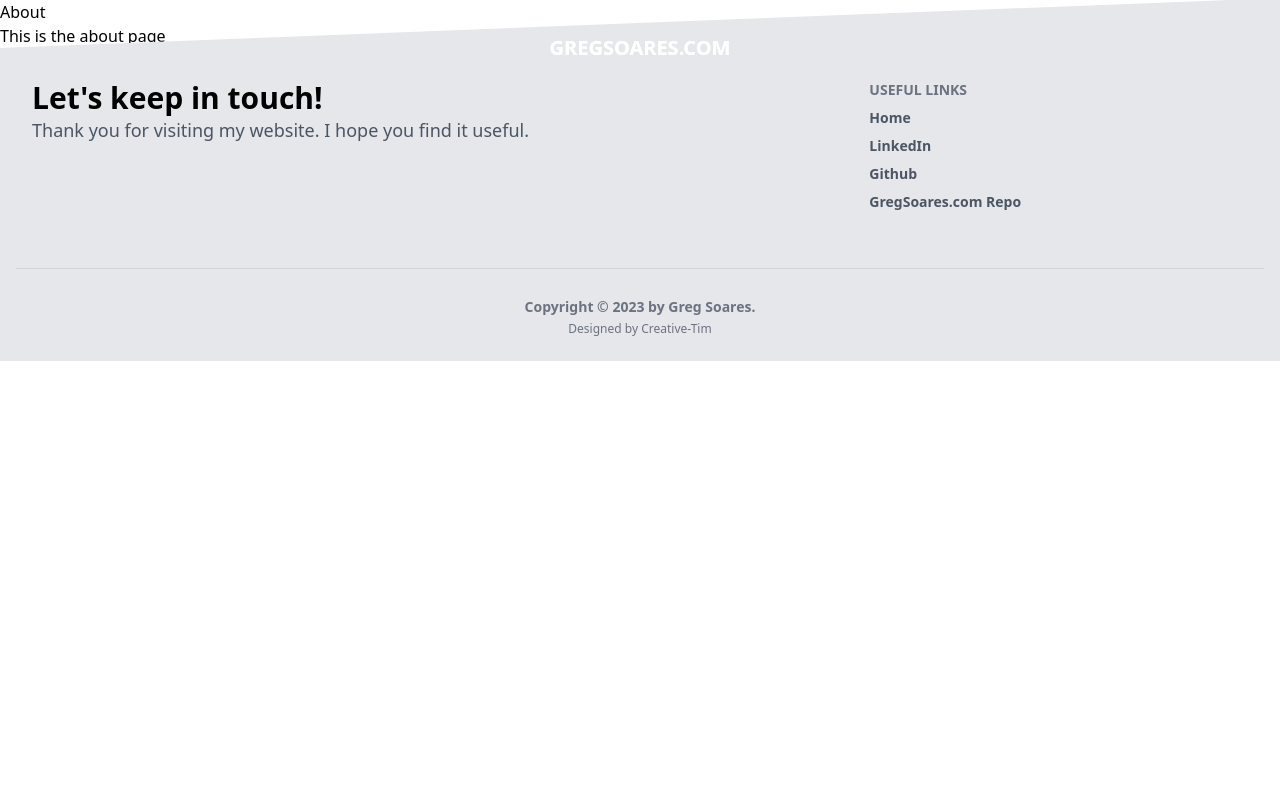
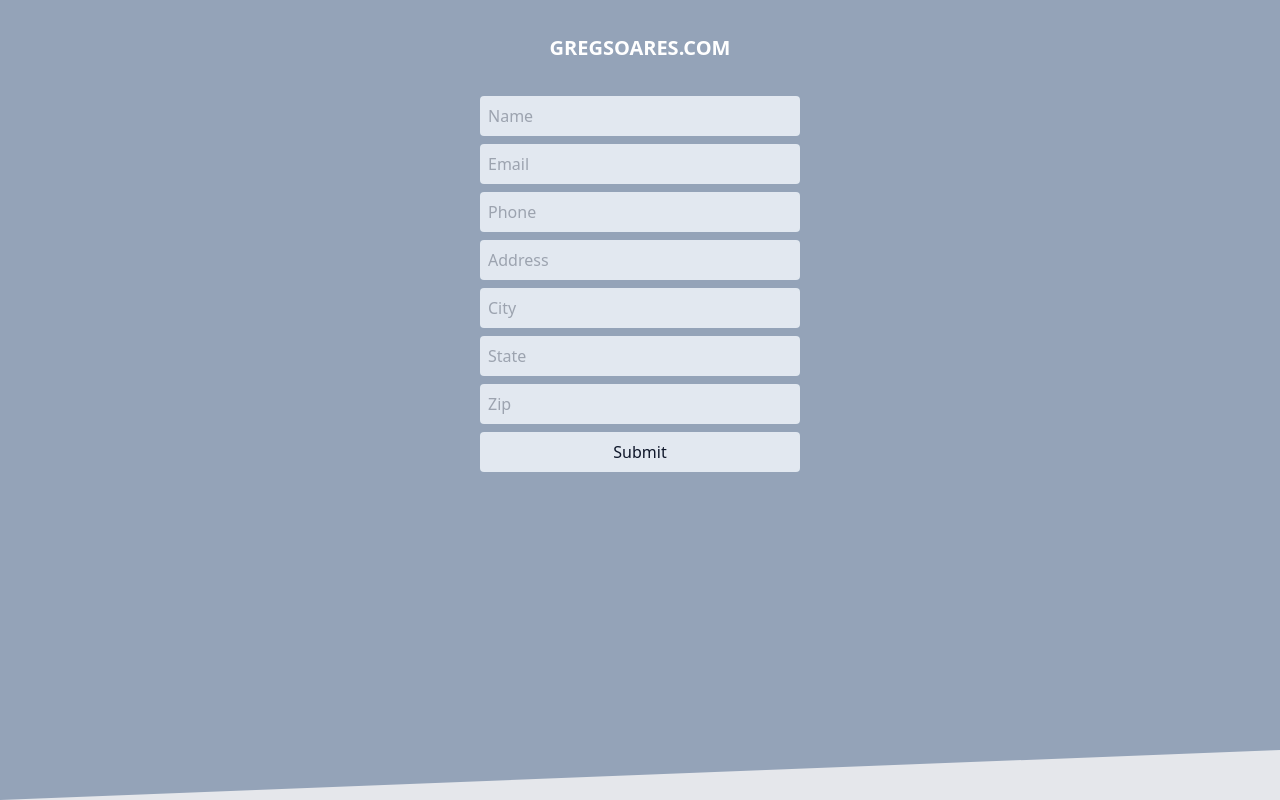
Before and after one commit to gregsoares/gregsoares.com, a React (Vite) app: page /about in a window 1280 px wide. Shown: the top 800 px of the page. Built offline with nearby package versions, Linux system fonts and the light colour scheme.

Commit message:
added contact form and email feature

```diff
--- a/package.json
+++ b/package.json
@@ -6,9 +6,11 @@
   "scripts": {
     "dev": "vite",
     "build": "vite build --emptyOutDir",
-    "preview": "vite preview"
+    "preview": "vite preview",
+    "deploy": "aws s3 sync build/ s3://www.gregsoares.com"
   },
   "dependencies": {
+    "@emailjs/browser": "^3.10.0",
     "react": "^18.2.0",
     "react-dom": "^18.2.0",
     "react-router-dom": "^6.7.0"
--- a/src/Pages/About/About.jsx
+++ b/src/Pages/About/About.jsx
@@ -1,11 +1,210 @@
-import TopNav from '../../components/Molecules/TopNav/TopNav'
+import { useRef, useState, useReducer, useEffect } from 'react'
 
 const About = () => {
+  const [error, setError] = useState(false)
+  const [dataList, setDataList] = useReducer((state, newState) => {
+    return [...state, newState]
+  }, [])
+
+  const nameRef = useRef(null)
+  const emailRef = useRef(null)
+  const phoneRef = useRef(null)
+  const addressRef = useRef(null)
+  const cityRef = useRef(null)
+  const stateRef = useRef(null)
+  const zipRef = useRef(null)
+
+  function isFormFilled() {
+    const inputData = {
+      name: { value: nameRef.current.value, error: false },
+      email: { value: emailRef.current.value, error: false },
+      phone: { value: phoneRef.current.value, error: false },
+      address: { value: addressRef.current.value, error: false },
+      city: { value: cityRef.current.value, error: false },
+      state: { value: stateRef.current.value, error: false },
+      zip: { value: zipRef.current.value, error: false },
+    }
+
+    if (!inputData?.name?.value) {
+      inputData.name.error = true
+    }
+    if (!inputData?.email?.value) {
+      inputData.email.error = true
+    }
+    if (!inputData?.phone?.value) {
+      inputData.phone.error = true
+    }
+    if (!inputData?.address?.value) {
+      inputData.address.error = true
+    }
+    if (!inputData?.city?.value) {
+      inputData.city.error = true
+    }
+    if (!inputData?.state?.value) {
+      inputData.state.error = true
+    }
+    if (!inputData?.zip?.value) {
+      inputData.zip.error = true
+    }
+    console.log('updateDataList()::inputData: ', inputData)
+    return inputData
+  }
+
+  function resetInputFields() {
+    nameRef.current.value = ''
+    emailRef.current.value = ''
+    phoneRef.current.value = ''
+    addressRef.current.value = ''
+    cityRef.current.value = ''
+    stateRef.current.value = ''
+    zipRef.current.value = ''
+  }
+  function updateDataList() {
+    setError(false)
+    const formDataWithErrorState = isFormFilled()
+
+    if (
+      formDataWithErrorState?.name?.error ||
+      formDataWithErrorState?.email?.error ||
+      formDataWithErrorState?.phone?.error ||
+      formDataWithErrorState?.address?.error ||
+      formDataWithErrorState?.city?.error ||
+      formDataWithErrorState?.state?.error ||
+      formDataWithErrorState?.zip?.error
+    ) {
+      setError(true)
+    } else {
+      resetInputFields()
+    }
+    setDataList(formDataWithErrorState)
+  }
+
+  useEffect(() => {
+    if (error) {
+      setTimeout(() => {
+        setError(false)
+      }, 3000)
+    }
+  }, [error])
+
+  console.log('error State: ', error)
   return (
-    <div className='h-full'>
-      <TopNav />
-      <h1>About</h1>
-      <p>This is the about page</p>
+    <div className='py-24 bg-slate-400 min-h-screen'>
+      <section id='formSection'>
+        <form
+          className='flex flex-col items-center justify-center w-1/2 mx-auto'
+          onSubmit={e => {
+            e.preventDefault()
+            updateDataList()
+          }}
+        >
+          <input
+            className={`w-1/2 p-2 mb-2 text-slate-900 bg-slate-200 rounded ${
+              dataList?.name?.error && 'bg-red-200'
+            }`}
+            type='text'
+            placeholder='Name'
+            id='name'
+            ref={nameRef}
+          />
+          <input
+            className={`w-1/2 p-2 mb-2 text-slate-900 bg-slate-200 rounded ${
+              dataList?.email?.error && 'bg-red-200'
+            }`}
+            type='text'
+            placeholder='Email'
+            id='email'
+            ref={emailRef}
+          />
+          <input
+            className={`w-1/2 p-2 mb-2 text-slate-900 bg-slate-200 rounded ${
+              dataList?.phone?.error && 'bg-red-200'
+            }`}
+            type='text'
+            placeholder='Phone'
+            id='phone'
+            ref={phoneRef}
+          />
+          <input
+            className={`w-1/2 p-2 mb-2 text-slate-900 bg-slate-200 rounded ${
+              dataList?.address?.error && 'bg-red-200'
+            }`}
+            type='text'
+            placeholder='Address'
+            id='address'
+            ref={addressRef}
+          />
+          <input
+            className={`w-1/2 p-2 mb-2 text-slate-900 bg-slate-200 rounded ${
+              dataList?.city?.error && 'bg-red-200'
+            }`}
+            type='text'
+            placeholder='City'
+            id='city'
+            ref={cityRef}
+          />
+          <input
+            className={`w-1/2 p-2 mb-2 text-slate-900 bg-slate-200 rounded ${
+              dataList?.state?.error && 'bg-red-200'
+            }`}
+            type='text'
+            placeholder='State'
+            id='state'
+            ref={stateRef}
+          />
+          <input
+            className={`w-1/2 p-2 mb-2 text-slate-900 bg-slate-200 rounded ${
+              dataList?.zip?.error && 'bg-red-200'
+            }`}
+            type='text'
+            placeholder='Zip'
+            id='zip'
+            ref={zipRef}
+          />
+          <button
+            className='w-1/2 p-2 mb-2 text-slate-900 bg-slate-200 rounded'
+            type='submit'
+          >
+            Submit
+          </button>
+        </form>
+      </section>
+      <section id='displayDataSection'>
+        <div className='flex flex-col items-center justify-center w-1/2 mx-auto'>
+          {dataList.map((item, index) =>
+            item?.name?.value ? (
+              <div
+                key={index}
+                className='flex flex-col items-center justify-center w-full p-2 mb-2 text-slate-900 bg-slate-200 rounded'
+              >
+                <label htmlFor='name'>
+                  Name<p>{item?.name.value}</p>
+                </label>
+                <label htmlFor='email'>
+                  Email<p>{item?.email.value}</p>
+                </label>
+                <label htmlFor='phone'>
+                  Phone<p>{item?.phone.value}</p>
+                </label>
+                <label htmlFor='address'>
+                  Address<p>{item?.address.value}</p>
+                </label>
+                <label htmlFor='city'>
+                  City<p>{item?.city.value}</p>
+                </label>
+                <label htmlFor='state'>
+                  State<p>{item?.state.value}</p>
+                </label>
+                <label htmlFor='zip'>
+                  Zip<p>{item?.zip.value}</p>
+                </label>
+              </div>
+            ) : (
+              ''
+            )
+          )}
+        </div>
+      </section>
     </div>
   )
 }
--- a/src/Pages/Home/Home.jsx
+++ b/src/Pages/Home/Home.jsx
@@ -17,7 +17,7 @@ const Home = () => {
 
         {/* <Heroes /> */}
         {/* <TrippleIconIntro /> */}
-        {/* <ContactForm /> */}
+        <ContactForm />
       </main>
     </>
   )
--- a/src/components/Molecules/ContactForm/ContactForm.jsx
+++ b/src/components/Molecules/ContactForm/ContactForm.jsx
@@ -1,68 +1,98 @@
-import React from "react";
+import { useRef } from 'react'
+import emailjs from '@emailjs/browser'
 
 const ContactForm = () => {
+  const formRef = useRef()
+  const handleSubmit = e => {
+    e.preventDefault()
+    console.log('formRef: \n', formRef.current)
+    emailjs
+      .sendForm(
+        'service_nrcrtt7',
+        'template_a004y3v',
+        formRef.current,
+        'G_7Uq3PGyX3qRNPFC'
+      )
+      .then(
+        result => {
+          console.log(result.text)
+        },
+        error => {
+          console.log(error.text)
+        }
+      )
+  }
+
   return (
     <section
-      className="relative block py-24 lg:pt-0 bg-gray-800"
-      id="contactFormContainer"
+      className='relative block py-24 lg:pt-0 bg-gray-800'
+      id='contactFormContainer'
     >
-      <div className="container mx-auto px-4">
-        <div className="flex flex-wrap justify-center lg:-mt-64 -mt-48">
-          <div className="w-full lg:w-6/12 px-4">
-            <div className="relative flex flex-col min-w-0 break-words w-full mb-6 shadow-lg rounded-lg bg-gray-200">
-              <div className="flex-auto p-5 lg:p-10">
-                <h4 className="text-2xl font-semibold">
+      <form
+        className='container mx-auto px-4'
+        ref={formRef}
+        onSubmit={e => handleSubmit(e)}
+      >
+        <div className='flex flex-wrap justify-center lg:-mt-64 -mt-48'>
+          <div className='w-full lg:w-6/12 px-4'>
+            <div className='relative flex flex-col min-w-0 break-words w-full mb-6 shadow-lg rounded-lg bg-gray-200'>
+              <div className='flex-auto p-5 lg:p-10'>
+                <h4 className='text-2xl font-semibold'>
                   Want to work with us?
                 </h4>
-                <p className="leading-relaxed mt-1 mb-4 text-gray-500">
+                <p className='leading-relaxed mt-1 mb-4 text-gray-500'>
                   Complete this form and we will get back to you in 24 hours.
                 </p>
-                <div className="relative w-full mb-3 mt-8">
+                <div className='relative w-full mb-3 mt-8'>
                   <label
-                    className="block uppercase text-gray-600 text-xs font-bold mb-2"
-                    htmlFor="full-name"
+                    className='block uppercase text-gray-600 text-xs font-bold mb-2'
+                    htmlFor='user_name'
                   >
-                    Full Name
+                    Name
                   </label>
                   <input
-                    type="text"
-                    className="border-0 px-3 py-3 placeholder-gray-300 text-gray-600 bg-white rounded text-sm shadow focus:outline-none focus:ring w-full ease-linear transition-all duration-150"
-                    placeholder="Full Name"
+                    name='user_name'
+                    type='text'
+                    className='border-0 px-3 py-3 placeholder-gray-300 text-gray-600 bg-white rounded text-sm shadow focus:outline-none focus:ring w-full ease-linear transition-all duration-150'
+                    placeholder='Full Name'
                   />
                 </div>
 
-                <div className="relative w-full mb-3">
+                <div className='relative w-full mb-3'>
                   <label
-                    className="block uppercase text-gray-600 text-xs font-bold mb-2"
-                    htmlFor="email"
+                    className='block uppercase text-gray-600 text-xs font-bold mb-2'
+                    htmlFor='user_email'
                   >
                     Email
                   </label>
                   <input
-                    type="email"
-                    className="border-0 px-3 py-3 placeholder-gray-300 text-gray-600 bg-white rounded text-sm shadow focus:outline-none focus:ring w-full ease-linear transition-all duration-150"
-                    placeholder="Email"
+                    name='user_email'
+                    type='email'
+                    className='border-0 px-3 py-3 placeholder-gray-300 text-gray-600 bg-white rounded text-sm shadow focus:outline-none focus:ring w-full ease-linear transition-all duration-150'
+                    placeholder='Email'
                   />
                 </div>
 
-                <div className="relative w-full mb-3">
+                <div className='relative w-full mb-3'>
                   <label
-                    className="block uppercase text-gray-600 text-xs font-bold mb-2"
-                    htmlFor="message"
+                    className='block uppercase text-gray-600 text-xs font-bold mb-2'
+                    htmlFor='message'
                   >
                     Message
                   </label>
                   <textarea
-                    rows="4"
-                    cols="80"
-                    className="border-0 px-3 py-3 placeholder-gray-300 text-gray-600 bg-white rounded text-sm shadow focus:outline-none focus:ring w-full"
-                    placeholder="Type a message..."
+                    name='message'
+                    rows='4'
+                    cols='80'
+                    className='border-0 px-3 py-3 placeholder-gray-300 text-gray-600 bg-white rounded text-sm shadow focus:outline-none focus:ring w-full'
+                    placeholder='Type a message...'
                   />
                 </div>
-                <div className="text-center mt-6">
+                <div className='text-center mt-6'>
                   <button
-                    className="bg-gray-800 text-white active:bg-gray-600 text-sm font-bold uppercase px-6 py-3 rounded shadow hover:shadow-lg outline-none focus:outline-none mr-1 mb-1 ease-linear transition-all duration-150"
-                    type="button"
+                    className='bg-gray-800 text-white active:bg-gray-600 text-sm font-bold uppercase px-6 py-3 rounded shadow hover:shadow-lg outline-none focus:outline-none mr-1 mb-1 ease-linear transition-all duration-150'
+                    type='submit'
+                    value='Send'
                   >
                     Send Message
                   </button>
@@ -71,9 +101,9 @@ const ContactForm = () => {
             </div>
           </div>
         </div>
-      </div>
+      </form>
     </section>
-  );
-};
+  )
+}
 
-export default ContactForm;
+export default ContactForm
```
Also changed, not shown: src/Pages/Components/Components.jsx (+30 -12 lines), src/components/Atoms/Button/Button.jsx (+7 -3 lines), 1 other file (tests, documents, lock files or other folders).
